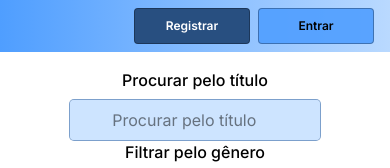
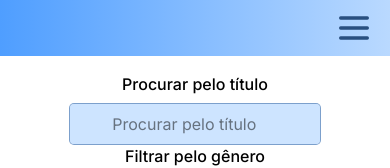
Before and after one commit to a1Thiago/app, a Next.js app: page / in a window 390 px wide. Shown: the top 168 px of the page. Built offline with nearby package versions, Linux system fonts and the light colour scheme.

Commit message:
mobilee nav

```diff
--- a/src/app/(components)/HeaderButtons.tsx
+++ b/src/app/(components)/HeaderButtons.tsx
@@ -1,25 +1,96 @@
 'use client'
-import React from 'react'
+import React, { useState } from 'react'
 import Button from './Button'
 import { useFirebaseAuthContext } from '@/contexts/FirebaseAuthContext'
 import { useRouter } from 'next/navigation'
+import CloseButton from './CloseButton'
+import Link from 'next/link'
+import Image from 'next/image'
 
 
 export default function HeaderButtons() {
 
   const router = useRouter()
 
+  const [isOpen, setIsOpen] = useState(false)
+
   const { user, loading, logOut } = useFirebaseAuthContext()
 
+  const toggleMenu = () => {
+    setIsOpen(!isOpen)
+  }
+
   if (loading) return (
-    <div className='grid grid-cols-2 gap-2 animate-pulse pointer-events-none'>
+    <div>
+      <div className='grid grid-cols-2 gap-2 animate-pulse pointer-events-none mobile:hidden'>
         <Button colorStyle='secondary' > </Button >
         <Button > </Button >
+      </div>
+
+      <div className='hidden mobile:flex flex-row-reverse '>
+        <div className='rounded-sm h-10 w-10 bg-theme-secondary-dark/20 animate-pulse'> </div>
+      </div>
     </div>
   )
 
   return (
-    <div>
+    <nav className=''>
+      {/* mobile*/}
+      <div className="hidden mobile:flex flex-row-reverse items-center justify-between  text-white">
+        <button
+          className={`focus:outline-none transition-all duration-700
+${isOpen && 'scale-75 opacity-30'}`}
+          onClick={toggleMenu}
+        >
+          <svg
+            className="text-theme-secondary-dark w-10 h-10"
+            viewBox="0 0 24 24"
+            fill="none"
+            stroke="currentColor"
+          >
+            <path
+              strokeLinecap="round"
+              strokeLinejoin="round"
+              strokeWidth={2}
+              d="M4 6h16M4 12h16M4 18h16"
+            />
+          </svg>
+        </button>
+        <div className={`fixed inset-0 flex justify-end z-40 transition-all duration-500 origin-right transform h-full top-0 right-0 bottom-0
+${isOpen ? 'scale-x-100 opacity-100' : 'opacity-70 -scale-x-50'} overflow-x-hidden`}>
+          <Image src={'/mlogo.png'} alt='a1Th logo' quality={100} width={112} height={32} className='absolute right-4 top-4' />
+          <div className="w-[60vw] bg-theme-secondary-dark text-white flex flex-row-reverse">
+
+            <ul className="p-4 mt-16 text-24 font-medium flex flex-col gap-8 pr-6">
+              <li>
+                <Link className='flex w-full' onClick={() => setIsOpen(false)} href='/'>Home</Link>
+              </li>
+              {user ? (
+                <li>
+                  <button className='flex w-full' onClick={() => { logOut(); setIsOpen(false) }}>Sair</button>
+                </li>
+              ) : (
+                <>
+                  <li>
+                    <button className='flex w-full' onClick={() => setIsOpen(false)}>
+                      <Link className='flex w-full' href='/auth/entrar'>Entrar</Link>
+                    </button>
+                  </li>
+                  <li>
+                    <button className='flex w-full' onClick={() => setIsOpen(false)}>
+                      <Link className='flex w-full' href='/auth/registrar'>Registrar-se</Link>
+                    </button>
+                  </li>
+                </>
+              )}
+            </ul>
+
+            <CloseButton onClick={toggleMenu} className='w-10 h-10 fixed left-[35vw]  bg-theme-primary/10 ' />
+          </div>
+        </div>
+      </div>
+      {/* Desktop */}
+      <div className='mobile:hidden'>
         {user
           ? (
             <div className='grid grid-cols-2 gap-2 tablet:text-14 mobile:text-14'>
@@ -35,5 +106,9 @@ export default function HeaderButtons() {
           )
         }
       </div>
+
+    </nav>
+
   )
+
 }
```
Lines whose indentation alone changed are shown as unchanged.
